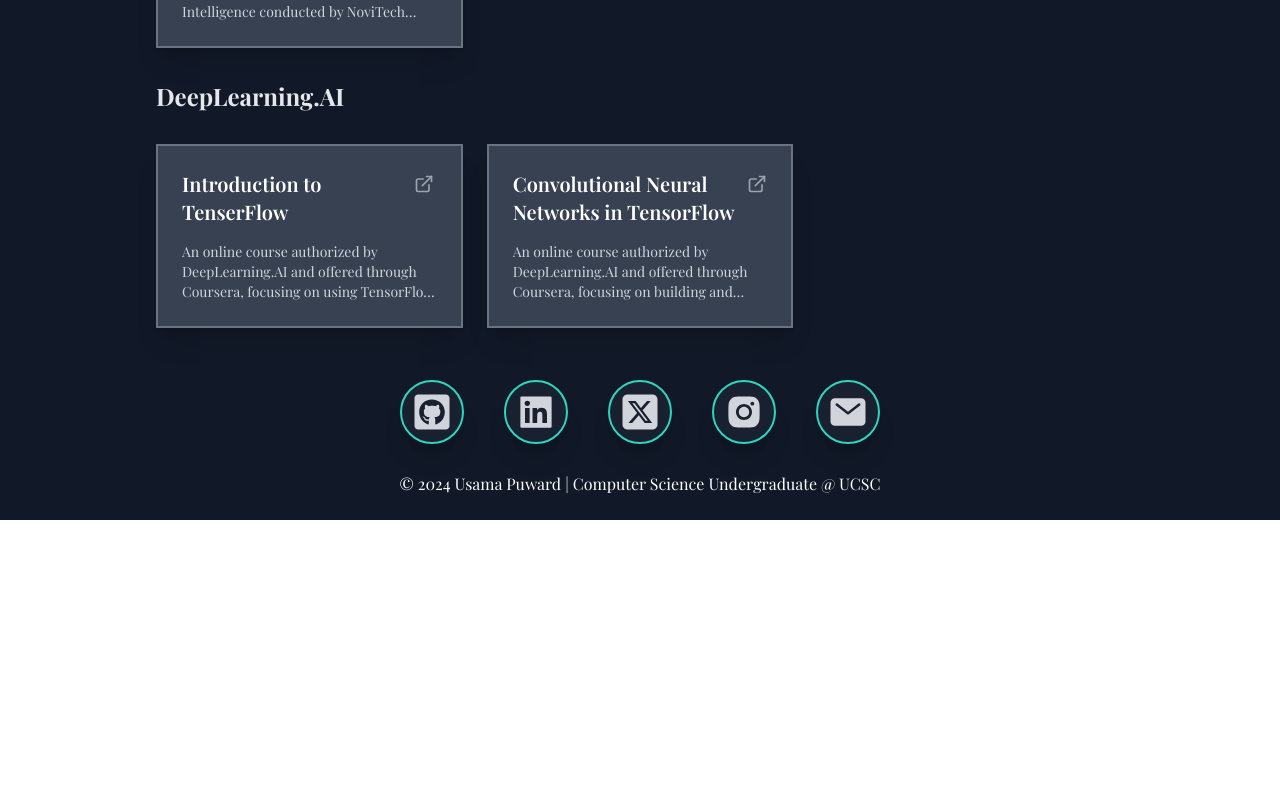
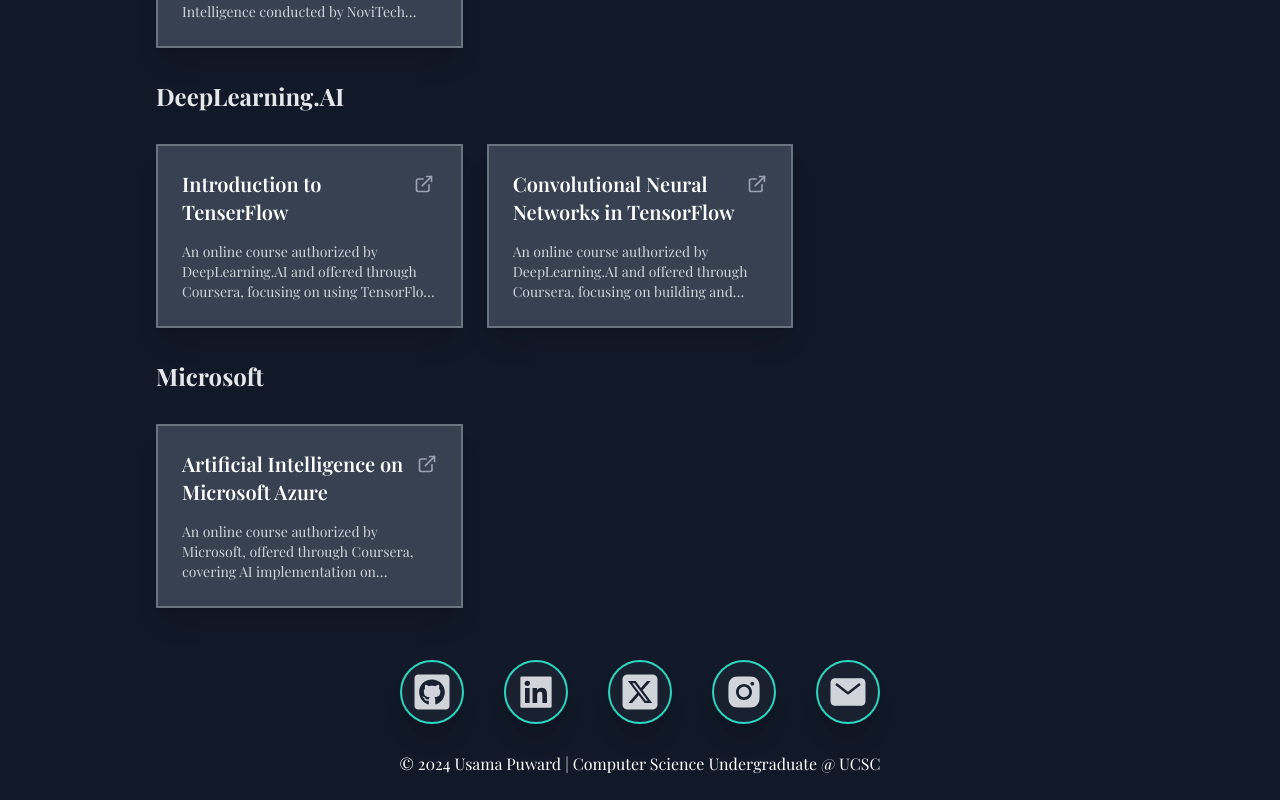
Before and after one commit to Usamafuward/portfolio, a React (Vite) app: page /certifications in a window 1280 px wide. Shown: the part 1916-2716 px from the top of the page. Before the commit the page ends 2436 px from the top, so only its background shows below. Built offline with nearby package versions, Linux system fonts and the light colour scheme.

Commit message:
Portfolio changed

```diff
--- a/src/pages/Certifications.jsx
+++ b/src/pages/Certifications.jsx
@@ -115,6 +115,13 @@ export default function Certifications() {
       to: "https://coursera.org/verify/O43QCWPY75RY",
       organization: "Google Cloud",
     },
+    {
+      title: "Artificial Intelligence on Microsoft Azure",
+      description:
+        "An online course authorized by Microsoft, offered through Coursera, covering AI implementation on Microsoft Azure, including cloud-based machine learning, cognitive services, and AI model deployment.",
+      to: "https://coursera.org/verify/JOQ04JJROD5F",
+      organization: "Microsoft",
+    },
   ];
 
   const organizations = [
```
